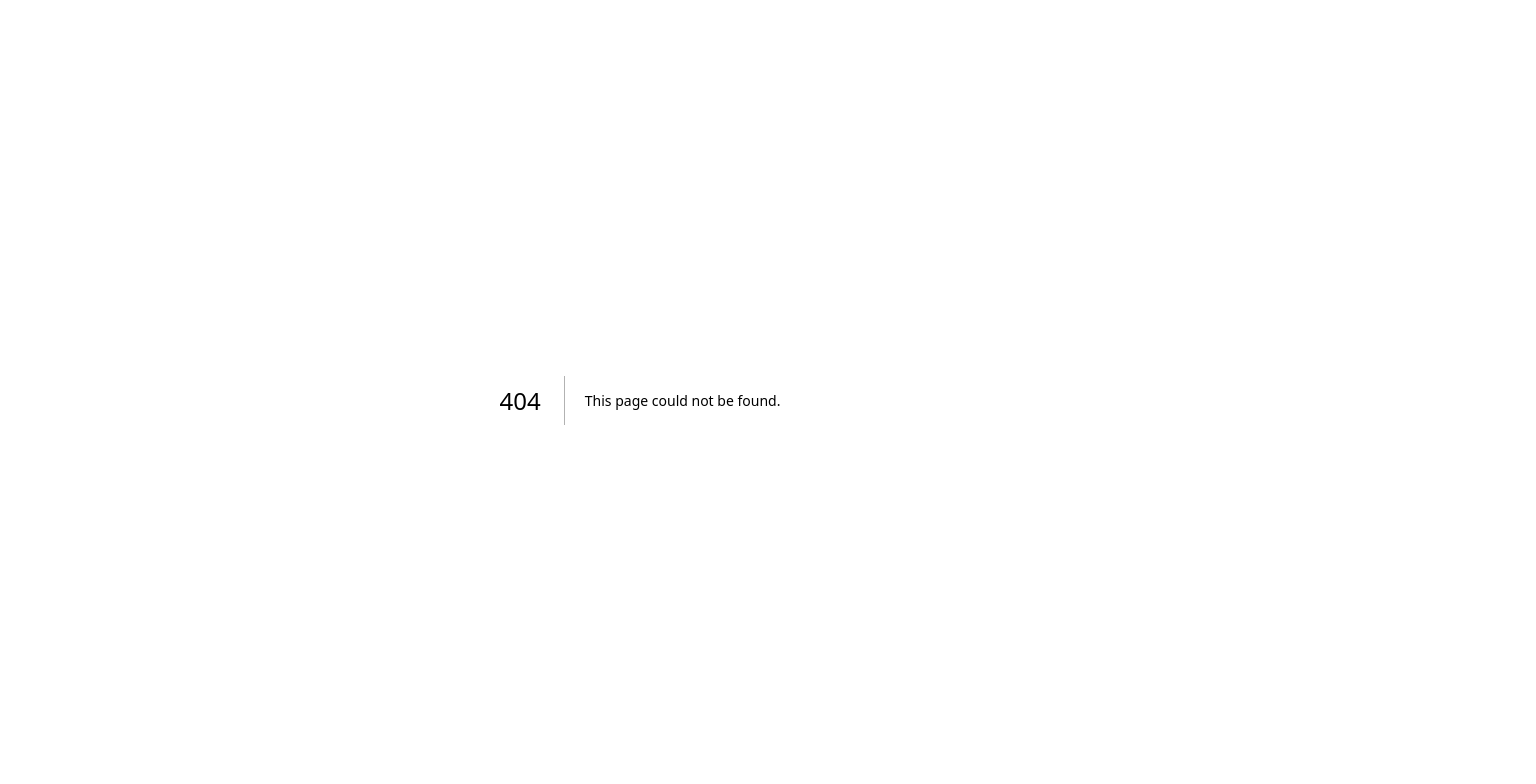
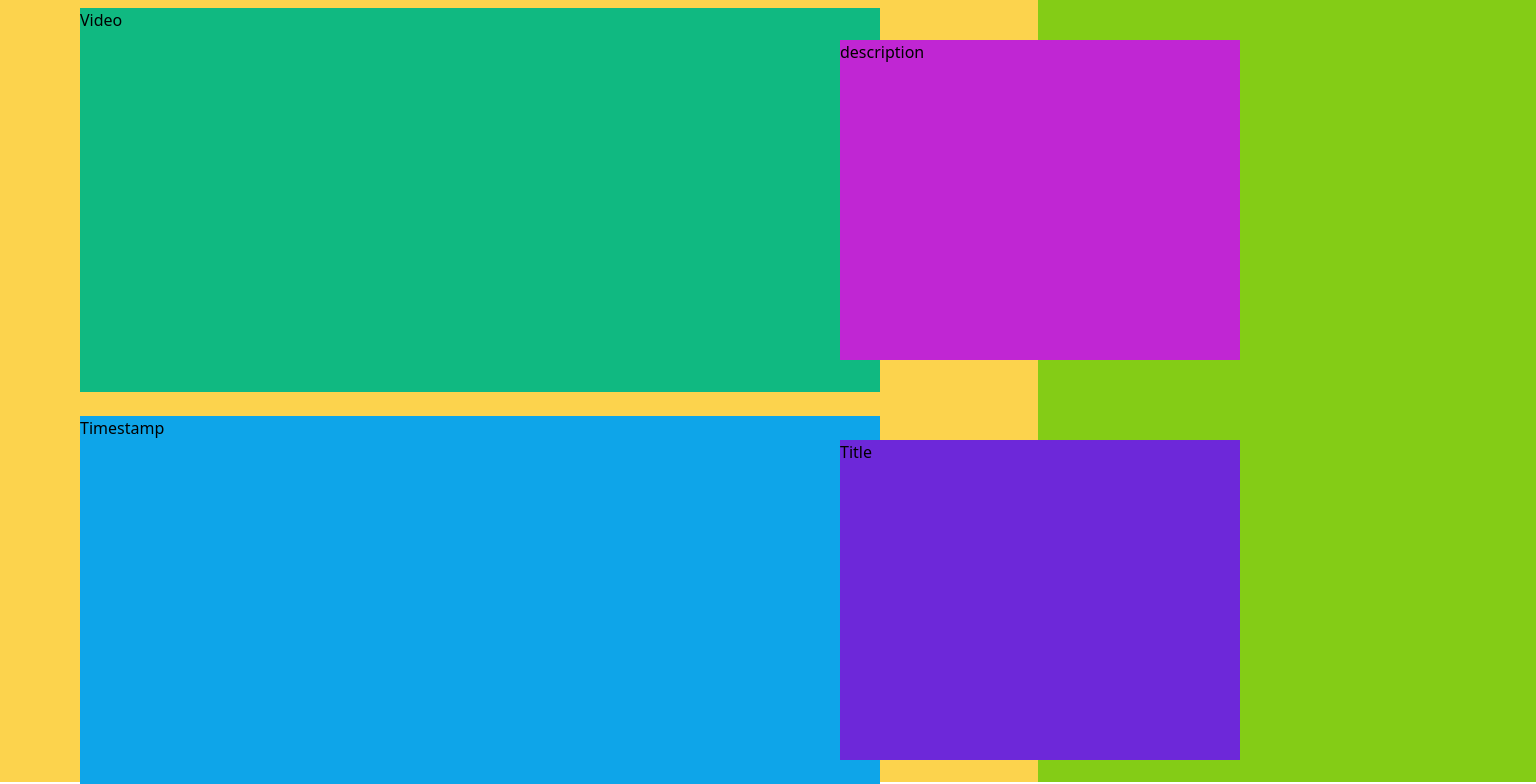
Before and after one commit to Severin84/RecordV, a Next.js app in the folder Client/my-app/: page /VideoReview in a window 1280 px wide. Before the commit this address had no page. Shown: the top 784 px of the page, 1536 px wide, since content can reach past the window. Built offline with nearby package versions, Linux system fonts and the light colour scheme.

Commit message:
recording page skt

```diff
--- /dev/null
+++ b/Client/my-app/src/app/VideoReview/page.tsx
@@ -0,0 +1,18 @@
+import React from 'react'
+
+const VideoReview = () => {
+  return (
+    <div className='flex h-[48.9rem] w-[96rem] bg-amber-600'>
+        <div className='h-[48.9rem] w-[96rem] bg-amber-300 '>
+            <div className='h-[24rem] w-[50rem] bg-emerald-500 m-auto absolute top-2 right-30 bottom-50 left-20'>Video</div>
+            <div className='h-[24rem] w-[50rem] bg-sky-500 m-auto absolute top-50 right-30 bottom-0 left-20'>Timestamp</div>
+        </div>
+        <div className='h-[48.9rem] w-[46rem] bg-lime-500'>
+            <div className='h-[20rem] w-[25rem] bg-violet-700 m-auto absolute top-30 right-10 bottom-10 left-30'>Title</div>
+            <div className='h-[20rem] w-[25rem] bg-fuchsia-600 m-auto absolute top-10 right-10 bottom-30 left-30'>description</div>
+        </div>
+    </div>
+  )
+}
+
+export default VideoReview
```
